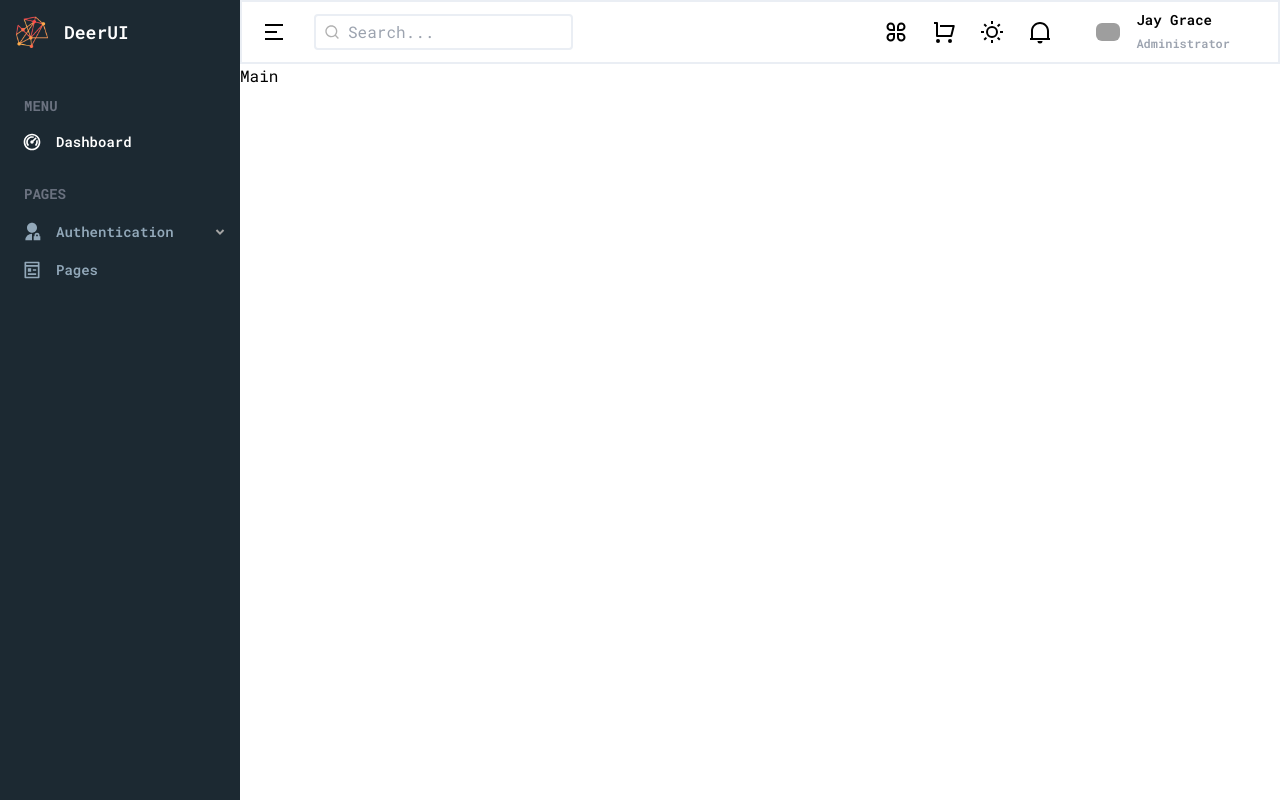
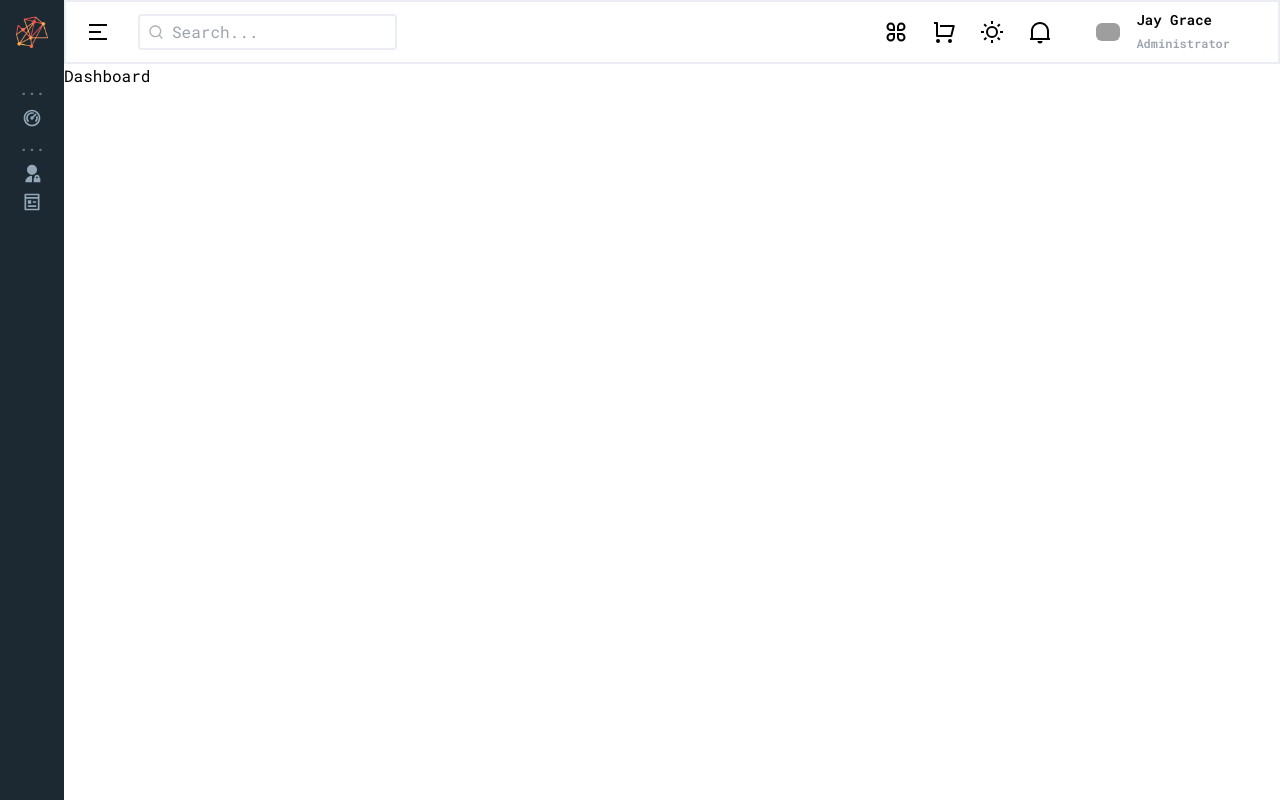
Before and after one commit to yakuppgeyikk96/ui-templates, a React (Vite) app: page / in a window 1280 px wide. Both pictures are taken after a click on the element 274 px from the left and 32 px from the top of the page. Built offline with nearby package versions, Linux system fonts and the light colour scheme; grey boxes are pictures that could not be loaded.

Commit message:
Add router and sidebar open/close functionality

```diff
--- a/package.json
+++ b/package.json
@@ -9,8 +9,12 @@
     "preview": "vite preview"
   },
   "dependencies": {
+    "localforage": "^1.10.0",
+    "match-sorter": "^6.3.1",
     "react": "^18.2.0",
-    "react-dom": "^18.2.0"
+    "react-dom": "^18.2.0",
+    "react-router-dom": "^6.10.0",
+    "sort-by": "^1.2.0"
   },
   "devDependencies": {
     "@types/react": "^18.0.26",
--- a/src/App.tsx
+++ b/src/App.tsx
@@ -1,18 +1,21 @@
-import Header from "./components/header";
-import Main from "./components/main";
-import Navbar from "./components/navbar";
-import Sidebar from "./components/sidebar";
+import RootLayout from './components/root-layout';
+import {
+  createBrowserRouter,
+  createRoutesFromElements,
+  RouterProvider,
+  Route,
+} from 'react-router-dom'
+
+const router = createBrowserRouter(
+  createRoutesFromElements(
+    <Route path='/' element={<RootLayout />}>
+      <Route index element={<div>Dashboard</div>} />
+      <Route path='auth/basic1' element={<div>Basic-1</div>} />
+      <Route path='pages' element={<div>Pages</div>} />
+    </Route>
+  )
+)
 
 export default function App() {
-  return (
-    <div className="flex font-roboto-mono">
-      <div className="h-screen bg-primaryColor">
-        <Sidebar />
-      </div>
-      <div className="flex-1">
-        <Header />
-        <Main />
-      </div>
-    </div>
-  )
+  return <RouterProvider router={router} />
 }
--- /dev/null
+++ b/src/components/closed-sidebar/index.tsx
@@ -0,0 +1,47 @@
+import { useState, useEffect } from 'react'
+import logo from '../../assets/images/logo.png'
+import { navItems } from '../../constants/sidebarItems'
+import DashboardIcon from '../../icons/DashboardIcon'
+import AuthIcon from '../../icons/AuthIcon'
+import PagesIcon from '../../icons/PagesIcon'
+
+const icons = {
+  DashboardIcon,
+  AuthIcon,
+  PagesIcon,
+}
+
+export default function ClosedSidebar() {
+  const [sidebarItems, setSidebarItems] = useState(navItems)
+  const [sidebarWidth, setSidebarWidth] = useState('w-0');
+
+  useEffect(() => {
+    setSidebarWidth('w-16');
+  }, [])
+
+  return (
+    <aside className={`${sidebarWidth} overflow-hidden transition-all duration-500`}>
+      <div className='h-16 w-full flex items-center'>
+        <div className='w-16 flex justify-center'>
+          <img src={logo} alt='logo' width={32} />
+        </div>
+      </div>
+      <div className='w-full mt-4 px-2'>
+        {sidebarItems.map((navItem) => (
+          <>
+            <p className='text-center text-gray-500 font-bold text-sm'>
+              {navItem.mainTitle ? '...' : ''}
+            </p>
+            {navItem.items.map((item) => {
+              const Icon = icons[item.icon];
+
+              return <div className='w-12 flex justify-center text-iconPassive my-2'>
+                <Icon color='currentColor' size='20' />
+              </div>
+            })}
+          </>
+        ))}
+      </div>
+    </aside>
+  )
+}
--- a/src/components/header/index.tsx
+++ b/src/components/header/index.tsx
@@ -1,13 +1,13 @@
 import Navbar from "../navbar";
 
-export default function Header() {
+export default function Header({ sidebarOpen, setSidebarOpen}) {
   return (
     <header>
       <div
         id="navbar-container"
         className="w-full h-16"
       >
-        <Navbar />
+        <Navbar sidebarOpen={sidebarOpen} setSidebarOpen={setSidebarOpen} />
       </div>
     </header>
   )
--- a/src/components/main/index.tsx
+++ b/src/components/main/index.tsx
@@ -1,8 +1,9 @@
+import {Outlet} from 'react-router-dom'
 
 export default function Main() {
   return (
     <main>
-      <h3>Main</h3>
+      <Outlet />
     </main>
   )
 }
--- a/src/components/navbar/index.tsx
+++ b/src/components/navbar/index.tsx
@@ -5,17 +5,23 @@ import NotificationIcon from "../../icons/NotificationIcon";
 import SearchIcon from "../../icons/SearchIcon";
 import SunIcon from "../../icons/SunIcon";
 import profileImage from "../../assets/images/profile.jpg";
+import ArrowLeftIcon from "../../icons/ArrowLeftIcon";
 
-export default function Navbar() {
+export default function Navbar({
+  sidebarOpen,
+  setSidebarOpen
+}) {
   return (
     <nav className="border-primaryBorderColor border-2 h-16 flex justify-between">
       <div id="leftbar" className="flex gap-2">
         <div
           id="menu-icon"
           className="w-16 h-full flex justify-center items-center cursor-pointer"
+          onClick={() => setSidebarOpen(!sidebarOpen)}
         >
-          {/* <ArrowLeftIcon /> */}
-          <MenuIcon />
+          {
+            sidebarOpen ? <ArrowLeftIcon /> : <MenuIcon />
+          }
         </div>
         <div
           id="searchbar"
--- /dev/null
+++ b/src/components/root-layout/index.tsx
@@ -0,0 +1,33 @@
+import {useEffect, useState} from 'react';
+import Header from '../header';
+import Main from '../main';
+import { useNavigate } from 'react-router-dom';
+import ClosedSidebar from '../closed-sidebar';
+import Sidebar from '../sidebar';
+
+export default function RootLayout() {
+  const navigate = useNavigate()
+  const [sidebarOpen, setSidebarOpen] = useState(true);
+
+  useEffect(() => {
+    navigate("/");
+  }, [])
+
+  return (
+    <div className='flex font-roboto-mono'>
+      <div className='h-screen bg-primaryColor'>
+        {
+          sidebarOpen === true ? (
+            <Sidebar />
+          ) : (
+            <ClosedSidebar />
+          )
+        }
+      </div>
+      <div className='flex-1'>
+        <Header sidebarOpen={sidebarOpen} setSidebarOpen={setSidebarOpen} />
+        <Main />
+      </div>
+    </div>
+  )
+}
--- a/src/components/sidebar-item/index.tsx
+++ b/src/components/sidebar-item/index.tsx
@@ -1,70 +1,80 @@
-import { NavItem } from "../../constants/sidebarItems";
-import DashboardIcon from "../../icons/DashboardIcon";
-import AuthIcon from "../../icons/AuthIcon";
-import PagesIcon from "../../icons/PagesIcon";
-import ArrowDropUpIcon from "../../icons/ArrowDropUpIcon";
-import ArrowDropDownIcon from "../../icons/ArrowDropDownIcon";
+import { NavItem } from '../../constants/sidebarItems'
+import DashboardIcon from '../../icons/DashboardIcon'
+import AuthIcon from '../../icons/AuthIcon'
+import PagesIcon from '../../icons/PagesIcon'
+import ArrowDropUpIcon from '../../icons/ArrowDropUpIcon'
+import ArrowDropDownIcon from '../../icons/ArrowDropDownIcon'
+import { NavLink } from 'react-router-dom'
 
 const icons = {
   DashboardIcon,
   AuthIcon,
   PagesIcon,
-};
+}
 
 export default function SidebarItem({
   item,
   itemClicked,
 }: {
-  item: NavItem;
-  itemClicked: (item: NavItem) => void;
+  item: NavItem
+  itemClicked: (item: NavItem) => void
 }) {
-  const {isActive, icon, title, subItems} = item;
-  const Icon = icons[icon];
+  const { isActive, icon, title, subItems, link } = item
+  const Icon = icons[icon]
 
   const handleItemClicked = (item: NavItem) => {
-    itemClicked(item);
-  };
+    itemClicked(item)
+  }
+
+  const getLinkContent = () => {
+    const staticContent = (
+      <>
+        {icon !== '-' && (
+          <div className='w-12 flex justify-center'>
+            <Icon color='currentColor' size='20' />
+          </div>
+        )}
+        <div className='w-40 overflow-hidden flex-1'>
+          <p className='text-md'>
+            {subItems.length === 0 && icon === '-' ? `- ${title}` : title}
+          </p>
+        </div>
+      </>
+    )
+
+    if (subItems.length === 0) {
+      return <NavLink className='flex items-center' to={link}>{staticContent}</NavLink>
+    }
+
+    return staticContent;
+  }
 
   return (
     <>
       <div
         className={`${
-          isActive && subItems.length === 0 ? "text-white" : "text-iconPassive"
-        } ${
-          icon !== '-' ? 'mt-4' : 'mt-2'
-        }
+          isActive && subItems.length === 0 ? 'text-white' : 'text-iconPassive'
+        } ${icon !== '-' ? 'mt-4' : 'mt-2'}
         font-semibold hover:text-white transition-colors duration-300 flex items-center text-sm cursor-pointer`}
         onClick={() => handleItemClicked(item)}
       >
-        {icon !== '-' && (
-          <div className="w-12 flex justify-center">
-            <Icon color="currentColor" size="20" />
-          </div>
-        )}
-        <div className="w-40 overflow-hidden flex-1">
-          <p className="text-md">{subItems.length === 0 && icon === '-' ? `- ${title}` : title}</p>
-        </div>
+        {getLinkContent()}
         {subItems.length > 0 && (
-          <div>
-            {isActive ? <ArrowDropUpIcon /> : <ArrowDropDownIcon />}
-          </div>
+          <div>{isActive ? <ArrowDropUpIcon /> : <ArrowDropDownIcon />}</div>
         )}
       </div>
-      {
-        subItems.map((subItem) => (
-          <div key={subItem.id}
-            className={`
+      {subItems.map((subItem) => (
+        <div
+          key={subItem.id}
+          className={`
                 ${item.isActive ? '' : 'h-0 overflow-hidden'}
                 ${item.icon !== '-' ? 'pl-12' : ''}
                 ${item.icon === '-' && item.subItems.length > 0 ? 'pl-2' : ''}
-              `}>
-            <SidebarItem
-              item={subItem}
-              itemClicked={handleItemClicked}
-            />
-          </div>
-        ))
-      }
+              `}
+        >
+          <SidebarItem item={subItem} itemClicked={handleItemClicked} />
+        </div>
+      ))}
     </>
-  );
+  )
 }
--- a/src/components/sidebar/index.tsx
+++ b/src/components/sidebar/index.tsx
@@ -1,10 +1,11 @@
-import { useState } from "react";
+import { useState, useEffect } from "react";
 import logo from "../../assets/images/logo.png";
 import { NavItem, navItems } from "../../constants/sidebarItems";
 import SidebarItem from "../sidebar-item";
 
 export default function Sidebar() {
   const [sidebarItems, setSidebarItems] = useState(navItems);
+  const [sidebarWidth, setSidebarWidth] = useState('w-0');
 
   const deactivateOtherItems = (navItems: { mainTitle: string; items: NavItem[] }[], clickedItemId: string) => {
     for (const navItem of navItems) {
@@ -44,8 +45,13 @@ export default function Sidebar() {
     setSidebarItems(() => [...navItems]);
   };
 
+  useEffect(() => {
+    setSidebarWidth('w-60');
+  }, [])
+
+
   return (
-    <aside className="w-60">
+    <aside className={`${sidebarWidth} overflow-hidden transition-all duration-500`}>
       <div className="h-16 w-full flex items-center">
         <div className="w-16 flex justify-center">
           <img src={logo} alt="logo" width={32} />
--- a/src/constants/sidebarItems.ts
+++ b/src/constants/sidebarItems.ts
@@ -21,7 +21,7 @@ export const navItems: {
         parentTitle: "MENU",
         title: "Dashboard",
         groupName: 'MENU',
-        link: "#",
+        link: "/",
         isActive: true,
         icon: "DashboardIcon",
         subItems: [],
@@ -63,7 +63,7 @@ export const navItems: {
                     title: "Basic-1",
                     parentTitle: "Basic",
                     groupName: 'PAGES',
-                    link: "#",
+                    link: "auth/basic1",
                     isActive: false,
                     icon: "-",
                     subItems: []
@@ -79,7 +79,7 @@ export const navItems: {
         title: "Pages",
         parentTitle: "PAGES",
         groupName: 'PAGES',
-        link: "#",
+        link: "/pages",
         isActive: false,
         icon: "PagesIcon",
         subItems: []
```
Also changed, not shown: 1 other file (tests, documents, lock files or other folders).
